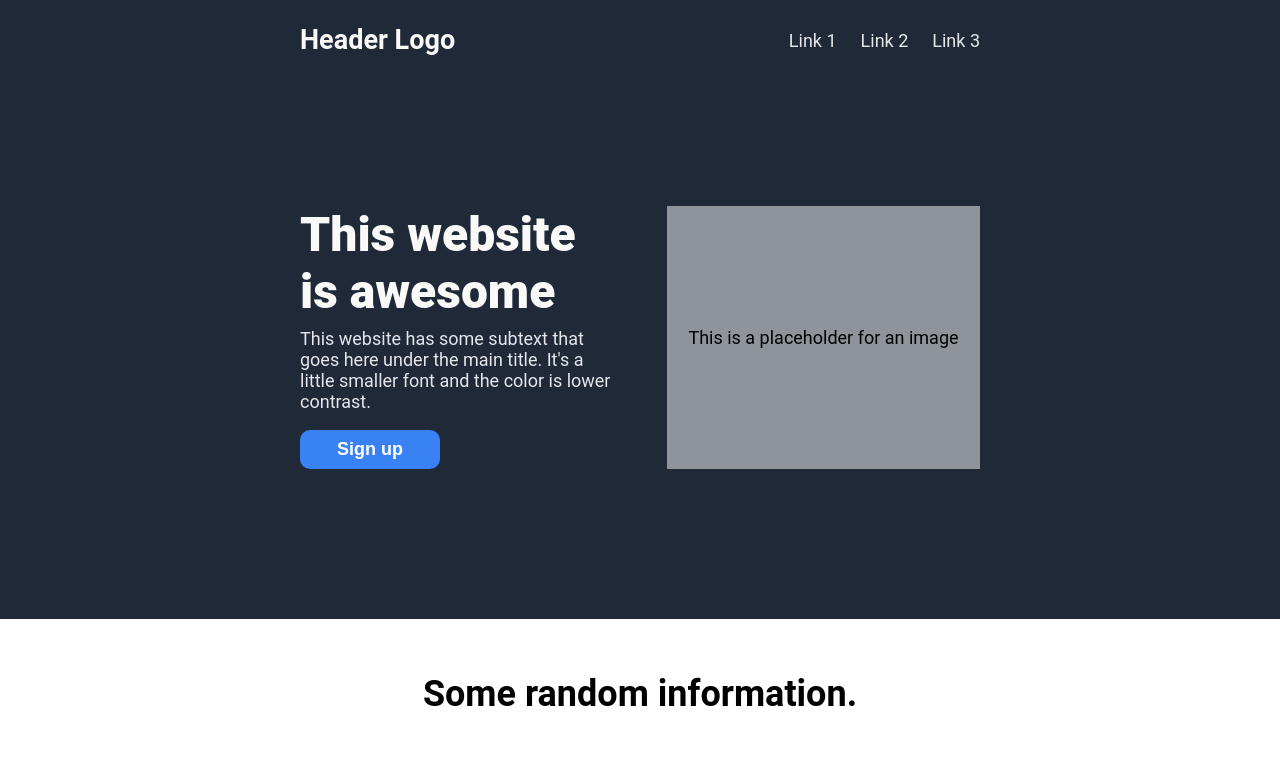
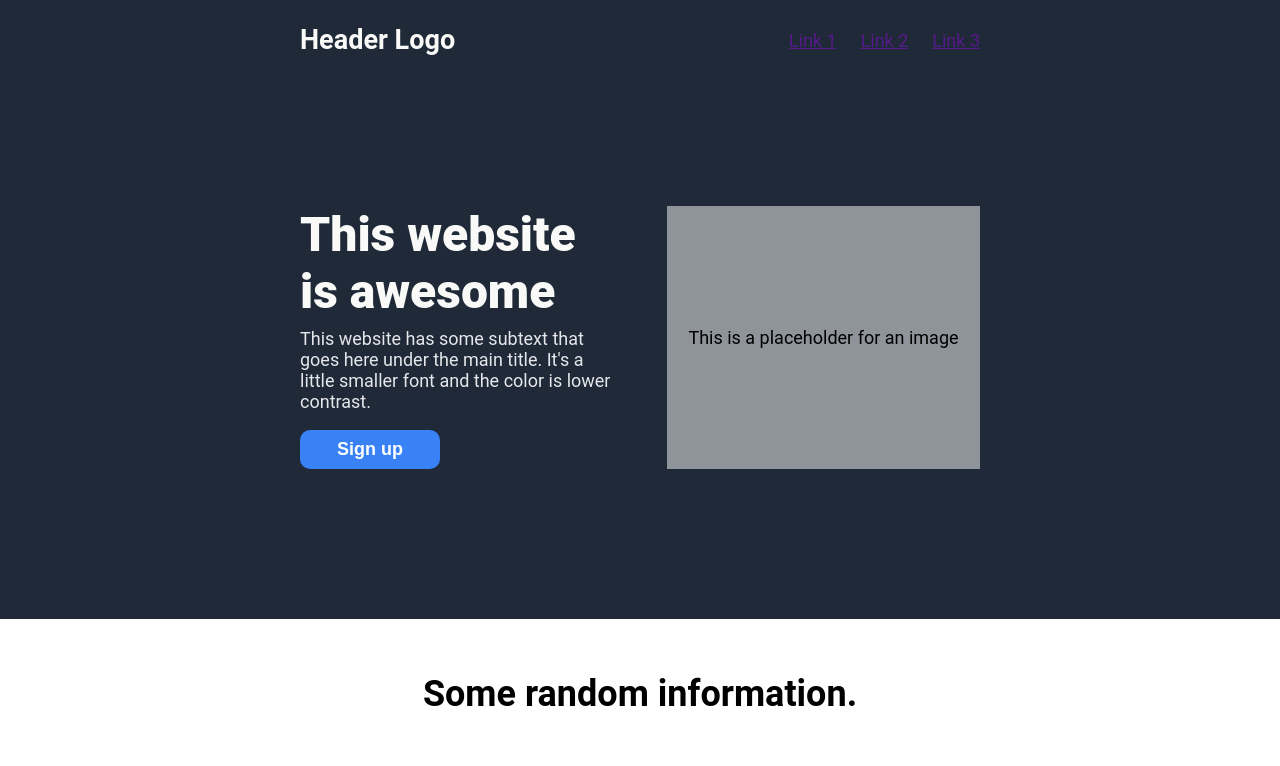
Before and after one commit to Ellin/landing-page, a plain HTML site: page index.html in a window 1280 px wide. Shown: the top 766 px of the page. Drawn offline with Linux system fonts and the light colour scheme.

Commit message:
Add placeholder links to nav bar

```diff
--- a/index.html
+++ b/index.html
@@ -11,9 +11,9 @@
             <nav>
                 <h1>Header Logo</h1>
                 <ul class="nav-list secondary-text">
-                    <li>Link 1</li>
-                    <li>Link 2</li>
-                    <li>Link 3</li>
+                    <li><a href="">Link 1</a></li>
+                    <li><a href="">Link 2</a></li>
+                    <li><a href="">Link 3</a></li>
                 </ul>
             </nav>
             <section class="hero">
```
